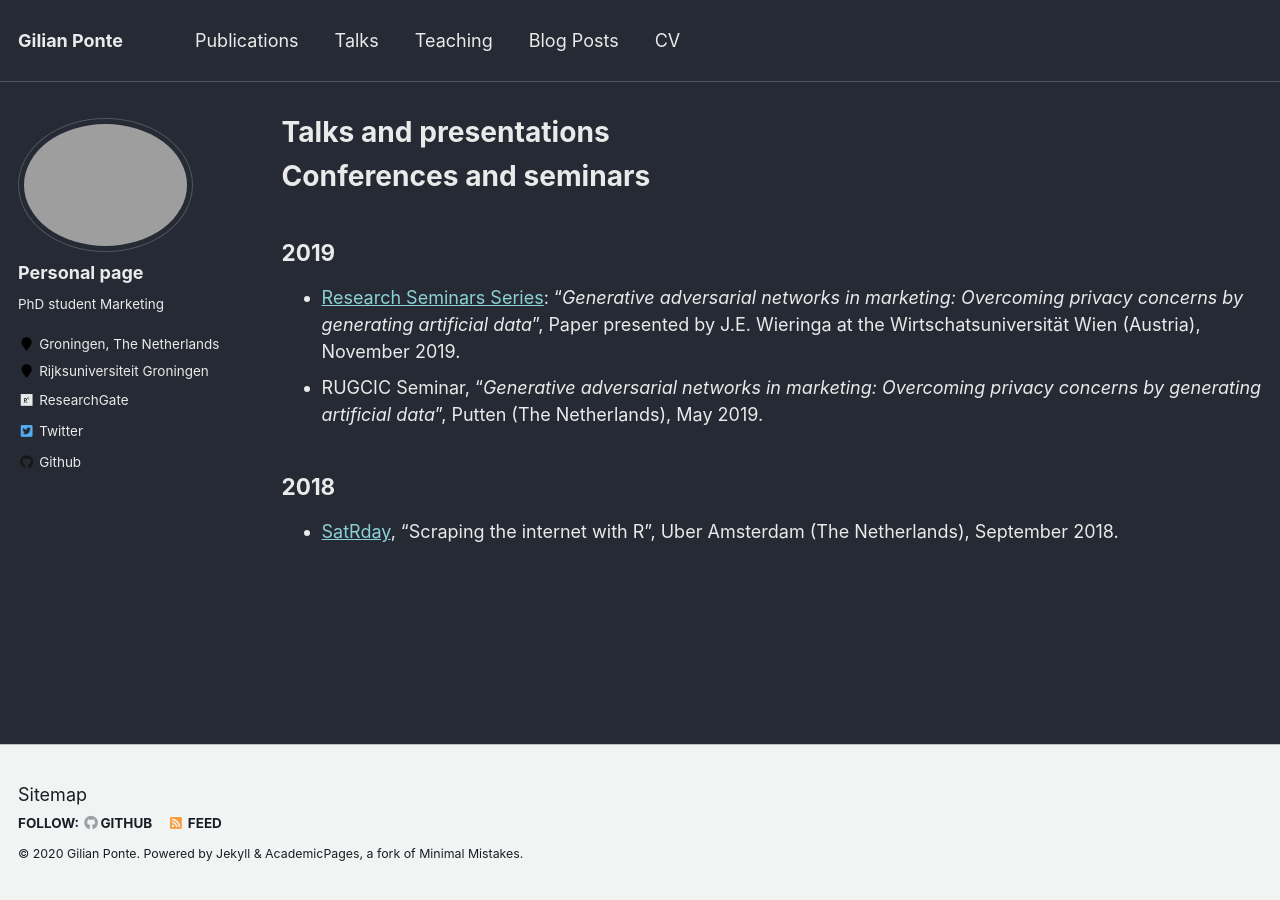
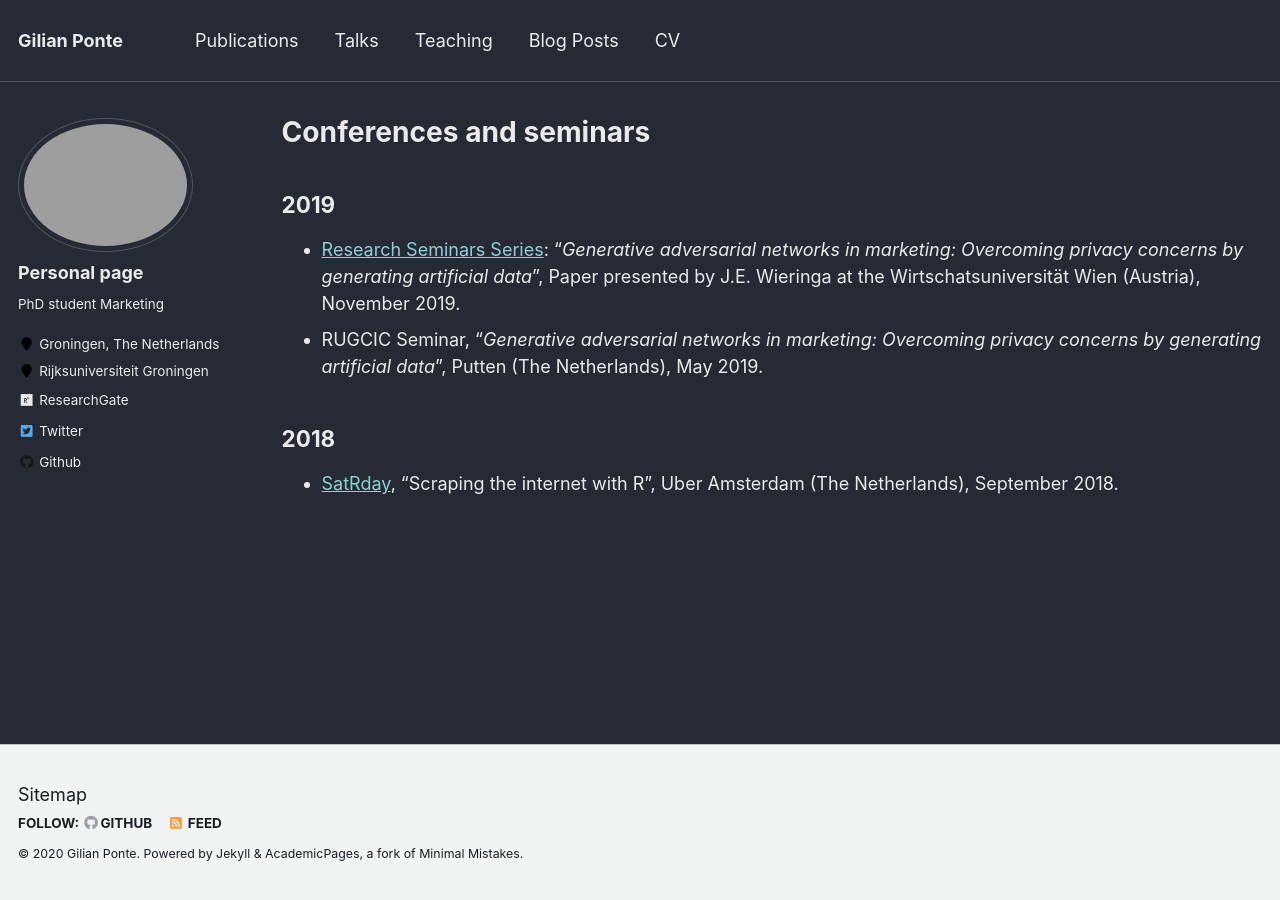
Before and after one commit to GilianPonte/gilianponte.github.io, a Jekyll site: the page built from _pages/talks.md, in a window 1280 px wide. Built offline with Jekyll 4.4.1, drawn with Linux system fonts in a browser that asks for light colours.

Commit message:
Update talks.md

```diff
--- a/_pages/talks.md
+++ b/_pages/talks.md
@@ -1,11 +1,10 @@
 ---
 layout: archive
-title: "Talks and presentations"
+title: "Conferences and seminars"
 permalink: /talks/
 author_profile: true
 ---
 
-# Conferences and seminars
 ## 2019
 - [Research Seminars Series](https://www.wu.ac.at/fileadmin/wu/d/marketing/Marketing_Research_Seminar_Series/Fall_2019/Abstract_Wieringa_J.E.Jaap.pdf): "*Generative adversarial networks in marketing: Overcoming privacy concerns by generating artificial data*", Paper presented by J.E. Wieringa at the Wirtschatsuniversität Wien (Austria), November 2019.
 - RUGCIC Seminar, "*Generative adversarial networks in marketing: Overcoming privacy concerns by generating artificial data*", Putten (The Netherlands), May 2019.
```
